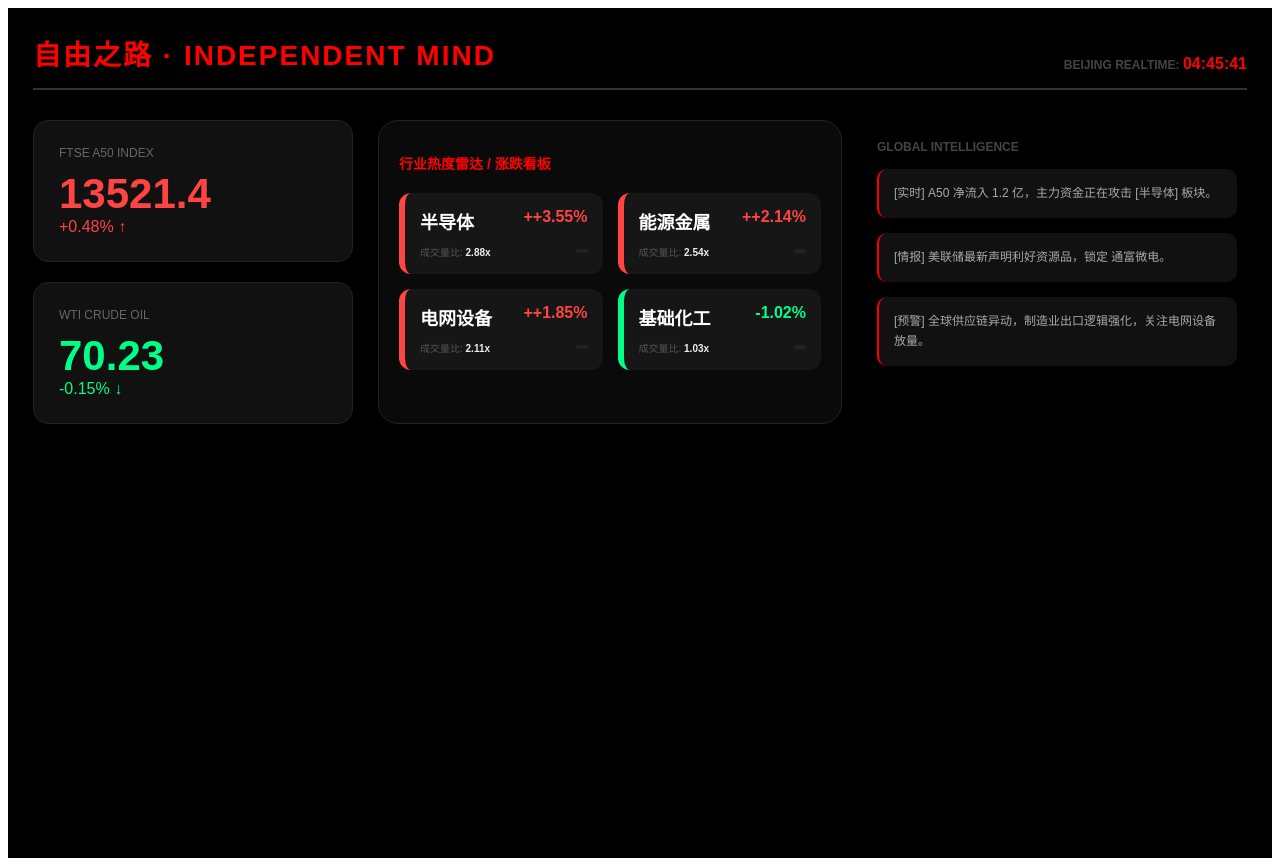
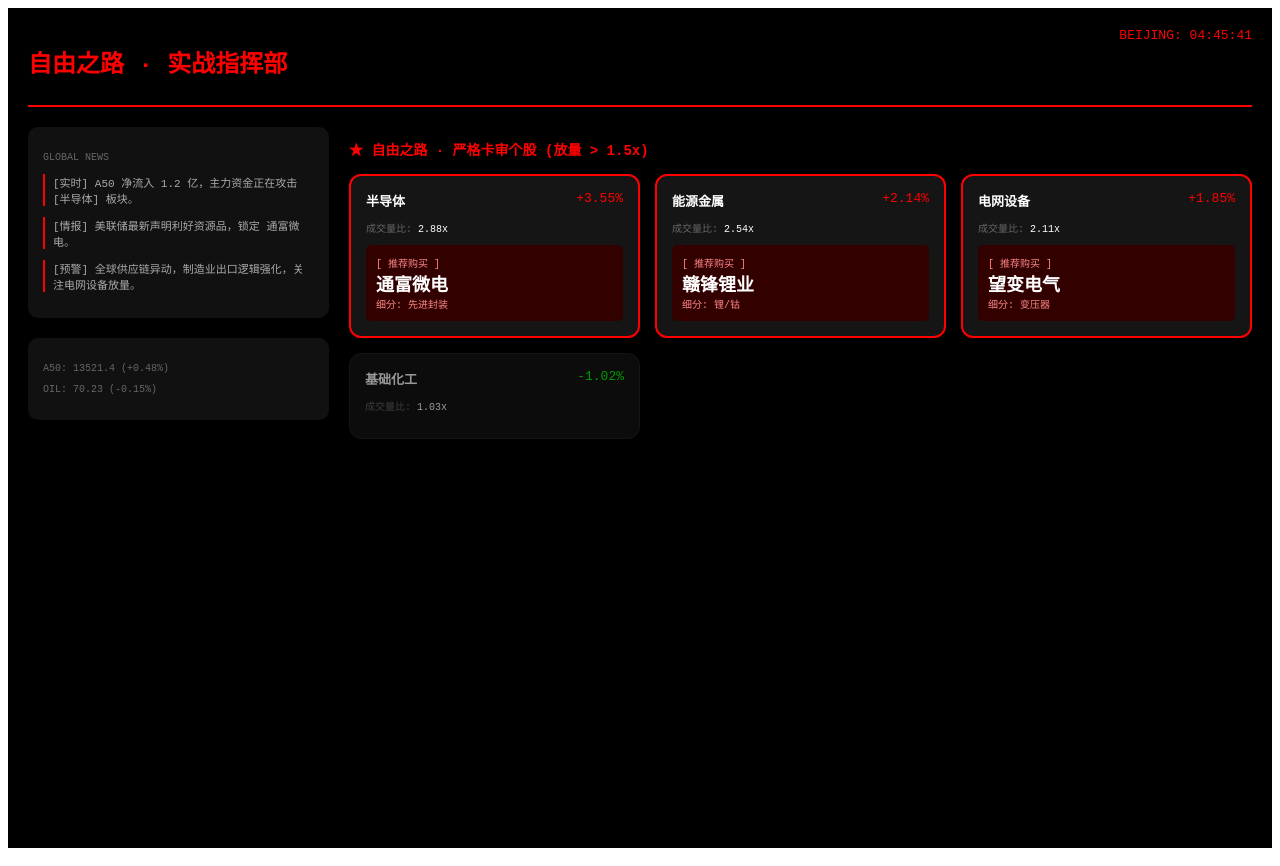
Before and after one commit to hua90261-maker/brain, a Next.js app: page / in a window 1280 px wide. Built offline with nearby package versions, Linux system fonts and the light colour scheme.

Commit message:
Rename component to AlphaCommand and update state

```diff
--- a/pages/index.js
+++ b/pages/index.js
@@ -1,7 +1,7 @@
 import React, { useState, useEffect } from 'react';
 
-export default function AlphaDashboard() {
-  const [m, setM] = useState({ a50: {}, oil: {}, sectors: [], news: [], time: 'SYNC' });
+export default function AlphaCommand() {
+  const [m, setM] = useState({ a50: {}, oil: {}, sectors: [], news: [], recommendations: [], time: '校准中' });
 
   useEffect(() => {
     const sync = async () => {
@@ -9,7 +9,7 @@ export default function AlphaDashboard() {
         const res = await fetch('/api/data');
         const data = await res.json();
         setM(data);
-      } catch (e) { console.error("信号丢失"); }
+      } catch (e) { console.error("断连"); }
     };
     sync();
     const timer = setInterval(sync, 3000);
@@ -17,59 +17,51 @@ export default function AlphaDashboard() {
   }, []);
 
   return (
-    <div style={{ backgroundColor: '#000', color: '#fff', minHeight: '100vh', padding: '25px', fontFamily: 'sans-serif' }}>
-      {/* 头部：北京时间 */}
-      <div style={{ borderBottom: '2px solid #333', paddingBottom: '15px', marginBottom: '30px', display: 'flex', justifyContent: 'space-between', alignItems: 'flex-end' }}>
-        <h1 style={{ margin: 0, color: '#ff0000', fontSize: '28px', letterSpacing: '2px' }}>自由之路 · INDEPENDENT MIND</h1>
-        <div style={{ textAlign: 'right', color: '#ff0000', fontWeight: 'bold' }}>
-          <span style={{ fontSize: '12px', color: '#444' }}>BEIJING REALTIME: </span>{m.time}
-        </div>
+    <div style={{ backgroundColor: '#000', color: '#fff', minHeight: '100vh', padding: '20px', fontFamily: 'monospace' }}>
+      {/* 状态行 */}
+      <div style={{ borderBottom: '2px solid #f00', paddingBottom: '10px', marginBottom: '20px', display: 'flex', justifyContent: 'space-between' }}>
+        <h1 style={{ color: '#f00', fontSize: '24px' }}>自由之路 · 实战指挥部</h1>
+        <div style={{ textAlign: 'right', color: '#f00' }}>BEIJING: {m.time}</div>
       </div>
 
-      <div style={{ display: 'grid', gridTemplateColumns: '320px 1fr 380px', gap: '25px' }}>
-        {/* 左：核心仪表 */}
-        <div style={{ display: 'flex', flexDirection: 'column', gap: '20px' }}>
-          <div style={{ background: '#111', padding: '25px', borderRadius: '15px', border: '1px solid #222' }}>
-            <div style={{ color: '#666', fontSize: '12px', marginBottom: '10px' }}>FTSE A50 INDEX</div>
-            <div style={{ fontSize: '42px', fontWeight: 'bold', color: '#ff4444' }}>{m.a50.val}</div>
-            <div style={{ color: '#ff4444' }}>{m.a50.chg} ↑</div>
+      <div style={{ display: 'grid', gridTemplateColumns: '1fr 3fr', gap: '20px' }}>
+        {/* 左侧：情报流与宏观 */}
+        <div>
+          <div style={{ background: '#111', padding: '15px', borderRadius: '10px', marginBottom: '20px' }}>
+            <p style={{ color: '#666', fontSize: '10px' }}>GLOBAL NEWS</p>
+            {m.news.map((n, i) => <p key={i} style={{ fontSize: '11px', color: '#aaa', borderLeft: '2px solid #f00', paddingLeft: '8px' }}>{n}</p>)}
           </div>
-          <div style={{ background: '#111', padding: '25px', borderRadius: '15px', border: '1px solid #222' }}>
-            <div style={{ color: '#666', fontSize: '12px', marginBottom: '10px' }}>WTI CRUDE OIL</div>
-            <div style={{ fontSize: '42px', fontWeight: 'bold', color: '#00ff88' }}>{m.oil.val}</div>
-            <div style={{ color: '#00ff88' }}>{m.oil.chg} ↓</div>
+          <div style={{ background: '#111', padding: '15px', borderRadius: '10px' }}>
+            <p style={{ color: '#666', fontSize: '10px' }}>A50: {m.a50.val} ({m.a50.chg})</p>
+            <p style={{ color: '#666', fontSize: '10px' }}>OIL: {m.oil.val} ({m.oil.chg})</p>
           </div>
         </div>
 
-        {/* 中：全行业监控卡片 (你要的图标形式) */}
-        <div style={{ background: '#0a0a0a', padding: '20px', borderRadius: '20px', border: '1px solid #222' }}>
-          <h2 style={{ fontSize: '14px', color: '#ff0000', marginBottom: '20px', textTransform: 'uppercase' }}>行业热度雷达 / 涨跌看板</h2>
-          <div style={{ display: 'grid', gridTemplateColumns: 'repeat(2, 1fr)', gap: '15px' }}>
+        {/* 右侧：自由之路 · 严格筛选区 */}
+        <div>
+          <h2 style={{ fontSize: '14px', color: '#f00', marginBottom: '15px' }}>★ 自由之路 · 严格卡审个股 (放量 > 1.5x)</h2>
+          <div style={{ display: 'grid', gridTemplateColumns: 'repeat(3, 1fr)', gap: '15px' }}>
             {m.sectors.map((s, i) => (
-              <div key={i} style={{ background: '#161616', padding: '15px', borderRadius: '12px', borderLeft: `6px solid ${parseFloat(s.change) >= 0 ? '#ff4444' : '#00ff88'}` }}>
-                <div style={{ display: 'flex', justifyContent: 'space-between', marginBottom: '10px' }}>
-                  <span style={{ fontWeight: 'bold', fontSize: '18px' }}>{s.name}</span>
-                  <span style={{ color: parseFloat(s.change) >= 0 ? '#ff4444' : '#00ff88', fontWeight: 'bold' }}>
-                    {parseFloat(s.change) >= 0 ? '+' : ''}{s.change}%
-                  </span>
+              <div key={i} style={{
+                background: '#151515', padding: '15px', borderRadius: '12px',
+                border: s.heat > 2.0 ? '2px solid #f00' : '1px solid #222',
+                opacity: s.heat > 1.5 ? 1 : 0.6
+              }}>
+                <div style={{ display: 'flex', justifyContent: 'space-between' }}>
+                  <span style={{ fontWeight: 'bold' }}>{s.name}</span>
+                  <span style={{ color: parseFloat(s.change) > 0 ? '#f00' : '#0f0' }}>{s.change}%</span>
                 </div>
-                <div style={{ display: 'flex', justifyContent: 'space-between', alignItems: 'center' }}>
-                  <span style={{ fontSize: '10px', color: '#555' }}>成交量比: <b style={{ color: '#eee' }}>{s.heat}x</b></span>
-                  <span style={{ fontSize: '10px', padding: '2px 6px', background: '#222', borderRadius: '4px', color: '#999' }}>{s.trend}</span>
-                </div>
+                <div style={{ margin: '10px 0', fontSize: '10px', color: '#666' }}>成交量比: <span style={{ color: '#fff' }}>{s.heat}x</span></div>
+                {s.heat > 1.5 && (
+                  <div style={{ background: '#300', padding: '10px', borderRadius: '5px', marginTop: '10px' }}>
+                    <div style={{ fontSize: '10px', color: '#f88' }}>[ 推荐购买 ]</div>
+                    <div style={{ fontSize: '18px', fontWeight: 'bold', color: '#fff' }}>{s.stock}</div>
+                    <div style={{ fontSize: '10px', color: '#f88' }}>细分: {s.sub}</div>
+                  </div>
+                )}
               </div>
             ))}
           </div>
-        </div>
-
-        {/* 右：全球快讯流 */}
-        <div style={{ background: '#000', padding: '10px' }}>
-          <h2 style={{ fontSize: '12px', color: '#444', marginBottom: '15px' }}>GLOBAL INTELLIGENCE</h2>
-          {m.news.map((n, i) => (
-            <div key={i} style={{ marginBottom: '15px', padding: '15px', background: '#111', borderRadius: '10px', borderLeft: '2px solid #ff0000', fontSize: '12px', lineHeight: '1.6', color: '#aaa' }}>
-              {n}
-            </div>
-          ))}
         </div>
       </div>
     </div>
```
